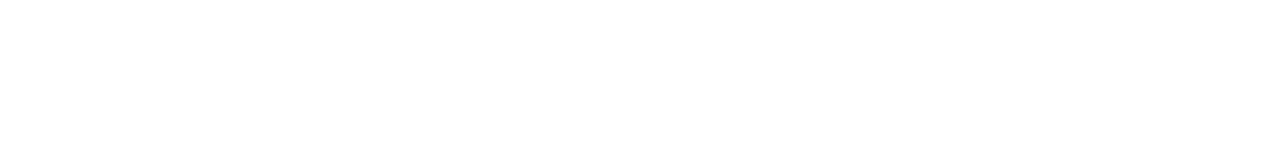
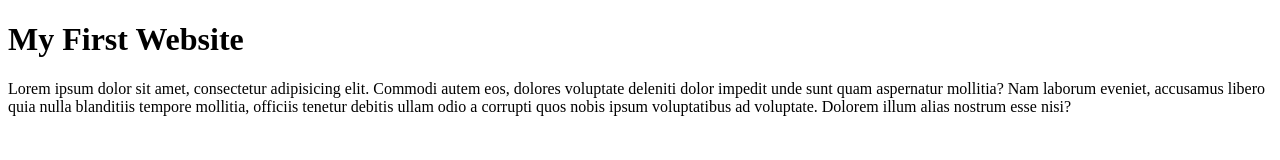
Before and after one commit to yeasin437/my-first-github-repo, a plain HTML site: page index.html in a window 1280 px wide. Drawn offline with Linux system fonts and the light colour scheme.

Commit message:
added the paragraph

```diff
--- a/index.html
+++ b/index.html
@@ -6,6 +6,11 @@
     <title>My First Github Exercise</title>
 </head>
 <body>
-
+    <div>
+        <h1>My First Website</h1>
+        <p>
+            Lorem ipsum dolor sit amet, consectetur adipisicing elit. Commodi autem eos, dolores voluptate deleniti dolor impedit unde sunt quam aspernatur mollitia? Nam laborum eveniet, accusamus libero quia nulla blanditiis tempore mollitia, officiis tenetur debitis ullam odio a corrupti quos nobis ipsum voluptatibus ad voluptate. Dolorem illum alias nostrum esse nisi?
+        </p>
+    </div>
 </body>
 </html>
```
